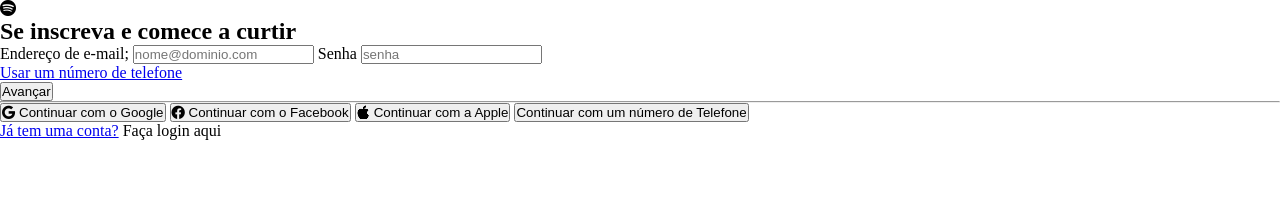
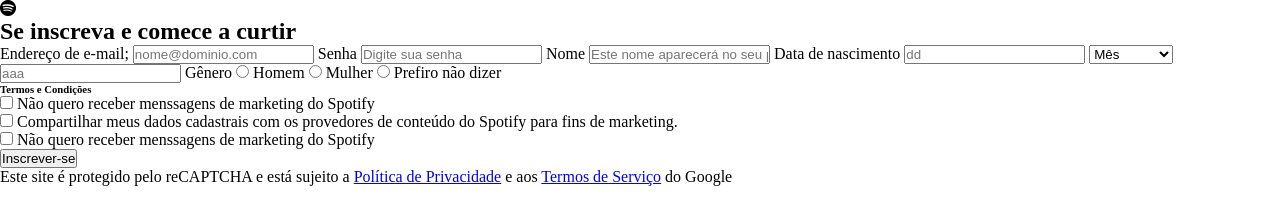
Before and after one commit to MMaiconnascimento/trybe-exercicios, a website: page 01-Spotify-page/Cadastro/index.html in a window 1280 px wide. Drawn offline with nearby package versions, Linux system fonts and the light colour scheme.

Commit message:
cria a estrutura da página de cadastro

```diff
--- a/01-Spotify-page/Cadastro/index.html
+++ b/01-Spotify-page/Cadastro/index.html
@@ -21,27 +21,65 @@
 
         <form action="">
             <label for="email-input"> Endereço de e-mail</label>;
-            <input type="email" id="email-input" placeholder="nome@dominio.com" >
+            <input type="email" id="email-input" placeholder="nome@dominio.com">
 
-<label for="password-input"> Senha</label>
-<input type="password" id="password-input" placeholder="senha">
+            <label for="password-input"> Senha</label>
+            <input type="password" id="password-input" placeholder="Digite sua senha">
 
-            <p id="number"><a href="#">Usar um número de telefone</a></p>
+            <label for="nome-input">Nome</label>
+            <input type="text" id="nome-input" placeholder="Este nome aparecerá no seu perfil">
 
-            <button id="ir"> Avançar</button>
-        </form>
+            <label for="brithdate-input">Data de nascimento</label>
+            <input type="number" id="brithdate-day-input" placeholder="dd">
 
-<hr>
+            <select id="birthdate-month-input">
+                <option disabled value selected>Mês</option>
+                <option value="1">Janeiro</option>
+                <option value="1">Fevereiro</option>
+                <option value="1">Março</option>
+                <option value="1">Abril</option>
+                <option value="1">Maio</option>
+                <option value="1">Junho</option>
+                <option value="1">Julho</option>
+                <option value="1">Agosto</option>
+                <option value="1">Setembro</option>
+                <option value="1">Outubro</option>
+                <option value="1">Novembro</option>
+                <option value="1">Dezembro</option>
+            </select>
 
-        <div class="social-butons">
-            <button> <i class="bi bi-google"></i> <span>Continuar com o Google </span> </button>
-            <button> <i class="bi bi-facebook"></i> <span>Continuar com o Facebook </span> </button>
-            <button> <i class="bi bi-apple"></i> <span>Continuar com a Apple </span> </button>
-            <button> <span>Continuar com um número de Telefone </span> </button>
-        </div>
+            <label for="brithdate-day-input"></label>
+            <input type="number" id="brithdate-year-input" placeholder="aaa">
 
 
-    <p><a href="#">Já tem uma conta?</a> Faça login aqui</p>
+            <label>Gênero</label>
+            <label><input type="radio" name="gender"> Homem</label>
+            <label><input type="radio" name="gender"> Mulher</label>
+            <label><input type="radio" name="gender"> Prefiro não dizer</label>
+
+            <h6> Termos e Condições</h6>
+
+            <div>
+                <input type="checkbox" id="dont-send-messages">
+                <label for="dont-send-messages">Não quero receber menssagens de marketing do Spotify</label>
+            </div>
+
+            <div>
+                <input type="checkbox" id="share-data">
+                <label for="share-data">Compartilhar meus dados cadastrais com os provedores de conteúdo do Spotify para
+                    fins de marketing. </label>
+            </div>
+
+            <div>
+                <input type="checkbox" id="agree-terms-and-conditions">
+                <label for="agree-terms-and-conditionss">Não quero receber menssagens de marketing do Spotify</label>
+            </div>
+
+            <button>Inscrever-se</button>
+<form >
+
+
+<p>Este site é protegido pelo reCAPTCHA e está sujeito a <a href="#">Política de Privacidade</a> e aos <a href="#"> Termos de Serviço</a> do Google</p>
 
     </section>
 
```
